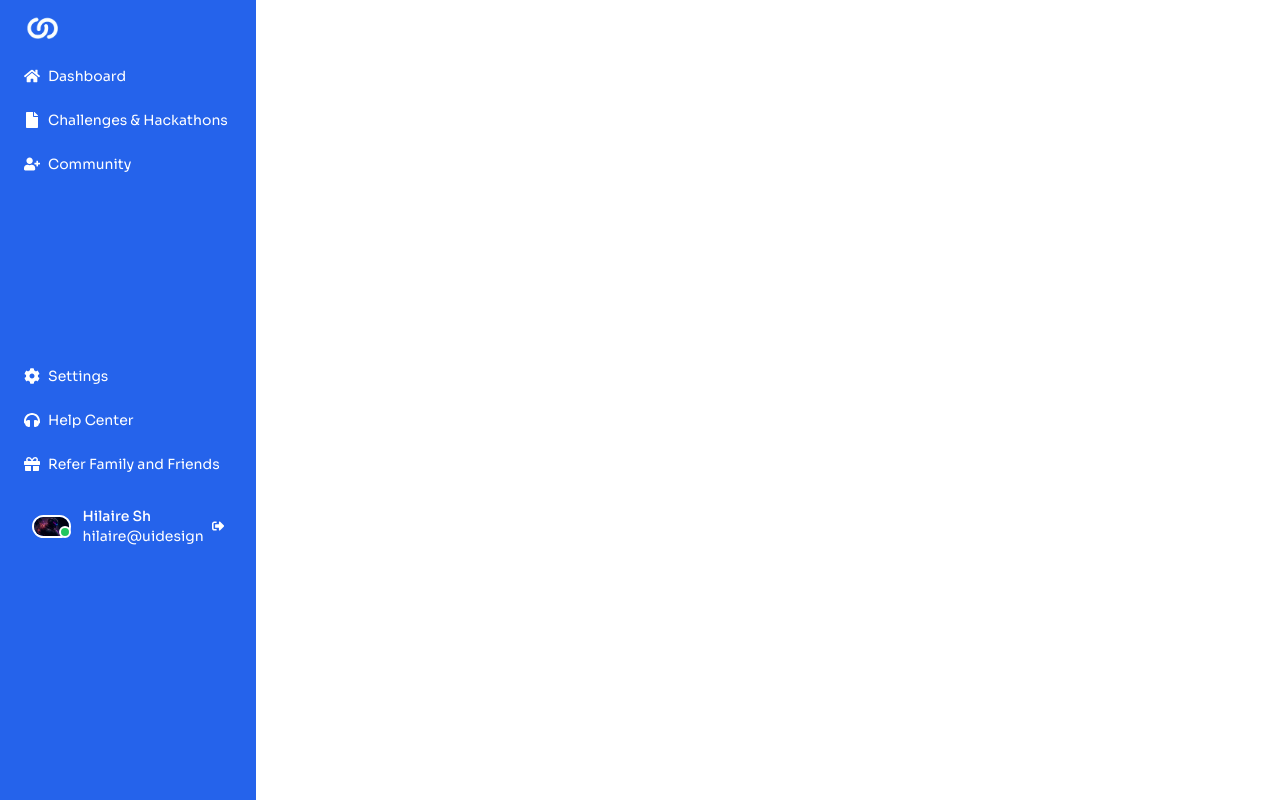
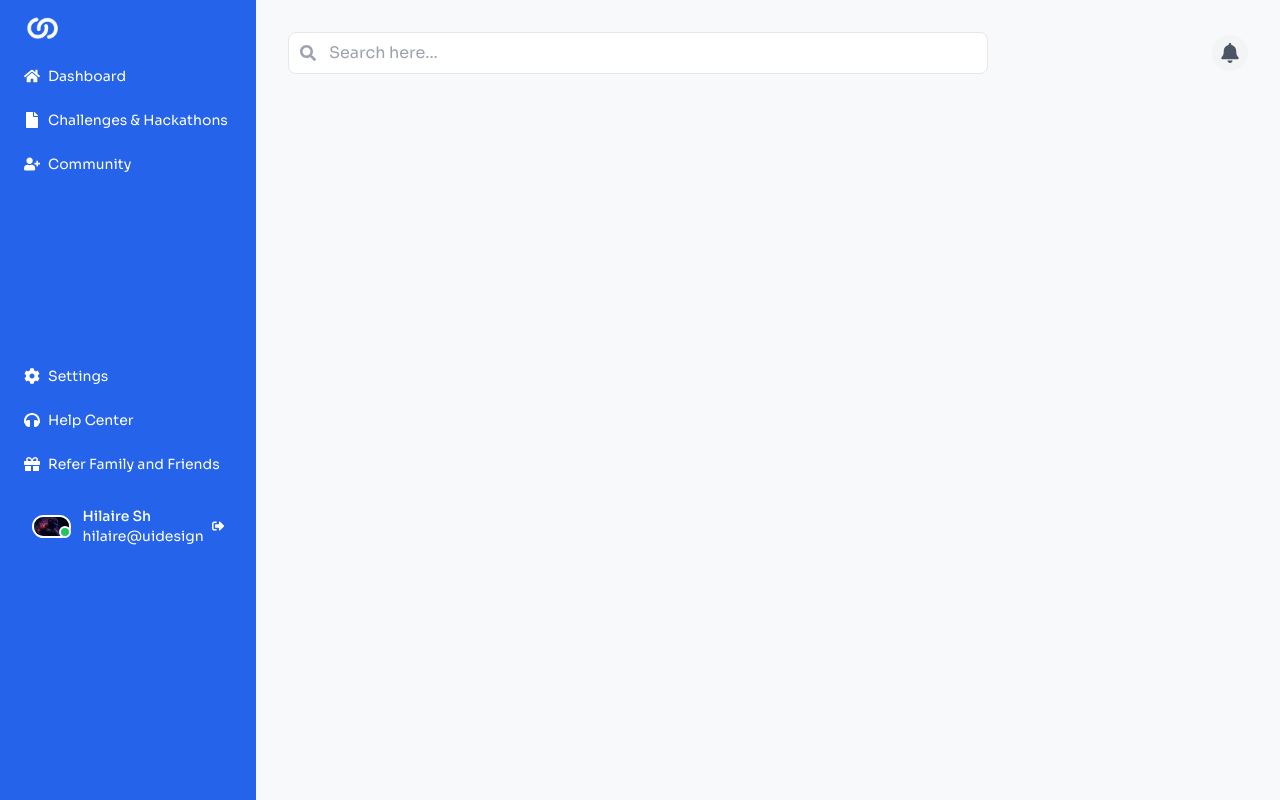
Before and after one commit to mahingaRodin/Umurava, a Next.js app in the folder talent-dashboard/: page / in a window 1280 px wide. Built offline with nearby package versions, Linux system fonts and the light colour scheme.

Commit message:
"updated "

```diff
--- a/talent-dashboard/app/globals.css
+++ b/talent-dashboard/app/globals.css
@@ -2,15 +2,6 @@
 @tailwind components;
 @tailwind utilities;
 
-
-@layer components {
-  .nav__link {
-    @apply relative text-base font-medium w-fit block after:block after:content-[''] after:absolute after:h-[3px] after:bg-yellow-400 text-white after:w-full after:scale-x-0 after:hover:scale-x-100 after:transition after:duration-300 after:origin-right
-  }
-  .text-bg {
-    background-image: linear-gradient(to right, #8750f7 0%, #ffffff 100%);
-    -webkit-background-clip: text;
-    background-clip: text;
-    -webkit-text-fill-color: transparent;
-  }
+body {
+  background-color: #f8f9fa;
 }
--- a/talent-dashboard/components/Dashboard/Dashboard.tsx
+++ b/talent-dashboard/components/Dashboard/Dashboard.tsx
@@ -1,25 +1,69 @@
-import React from 'react'
+import React from "react";
 import Sidebar from "./Sidebar";
+import { FaBell, FaEye, FaSearch } from "react-icons/fa";
+
+interface Challenge {
+  title: string;
+  description: string;
+  status: "Open" | "Closed";
+  skillsNeeded: string[];
+  timeline: string;
+  seniorityLevel: string;
+  companyLogo: string;
+}
 
 const Dashboard: React.FC = () => {
-    const challenges = [
+  const challenges: Challenge[] = [
     {
-        title: "Design a Dashboard for SokoFund",
+      title: "Design a Dashboard for SokoFund, Fintech Product",
       description: "Create a functional dashboard for a fintech product.",
       status: "Open",
+      skillsNeeded: ["UI/UX Design", "User Research", "User Research"],
+      timeline: "15 Days",
+      seniorityLevel: "(Junior, Intermediate, Senior)",
+      companyLogo: "/umurava-logo.png",
     },
     {
-        title: "Develop a Mobile App for Health Monitoring",
+      title: "Design a Dashboard for SokoFund for a Fintech Product",
       description: "Build an app to track user health metrics.",
-        status: "Closed",
+      status: "Open",
+      skillsNeeded: ["UI/UX Design", "User Research", "User Research"],
+      timeline: "15 Days",
+      seniorityLevel: "(Junior, Intermediate, Senior)",
+      companyLogo: "/umurava-logo.png",
+    },
+    {
+      title: "Design a Dashboard for SokoFund for a Fintech Product",
+      description: "Build an app to track user health metrics.",
+      status: "Open",
+      skillsNeeded: ["UI/UX Design", "User Research", "User Research"],
+      timeline: "15 Days",
+      seniorityLevel: "(Junior, Intermediate, Senior)",
+      companyLogo: "/umurava-logo.png",
     },
   ];
 
   return (
     <div className="flex">
-          <Sidebar/>
+      <Sidebar />
+      <div className="flex-1 p-8">
+        {/* Header */}
+        <div className="flex justify-between items-center mb-8">
+          <div className="relative">
+            <input
+              type="search"
+              placeholder="Search here..."
+              className="pl-10 pr-4 py-2 rounded-lg border w-[700px]"
+            />
+            <FaSearch className="absolute left-3 top-1/2 -translate-y-1/2 text-gray-400" />
           </div>
-  )
-}
+          <div className="p-2 bg-gray-100 rounded-full hover:bg-gray-200 cursor-pointer transition-colors duration-200">
+            <FaBell className="text-gray-600 text-xl" />
+          </div>
+        </div>
+      </div>
+    </div>
+  );
+};
 
-export default Dashboard
+export default Dashboard;
```
Also changed, not shown: 1 other file (tests, documents, lock files or other folders). Lines whose indentation alone changed are shown as unchanged.
